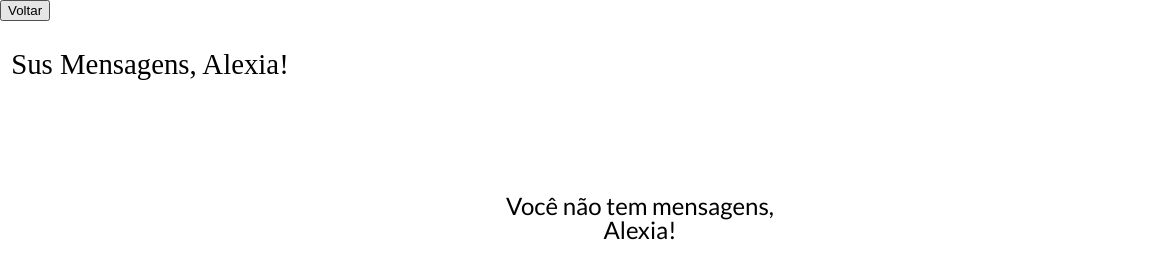
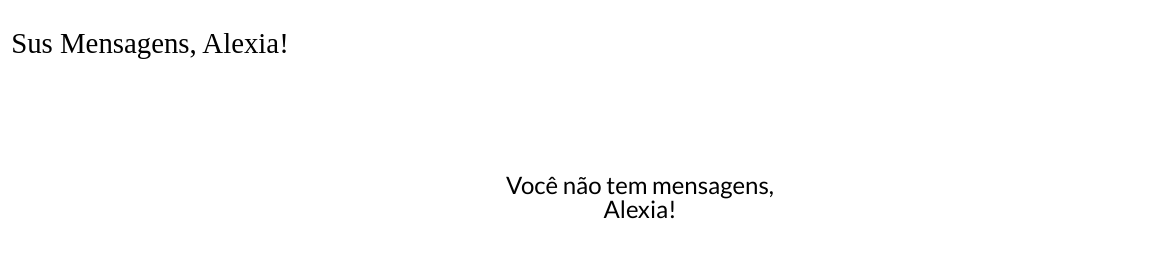
Before and after one commit to joaogcfa/fourplace, a plain HTML site: page messages.html in a window 1280 px wide. Shown: the top 280 px of the page, 0-1172 px from the left. Drawn offline with Linux system fonts and the light colour scheme.

Commit message:
tirei o botao

```diff
--- a/messages.html
+++ b/messages.html
@@ -13,10 +13,6 @@
 </head>
 
 <body>
-	<form>
-		<input type="button" value="Voltar" onclick="history.go(-1)">
-	</form>
-
 	<div class="low">
 		<ul class="imagens">
 			<a href="index2.html"><li><img class="image" src="assets/img/home2.png" alt="Imagem de uma casa"></img></li></a>
```
